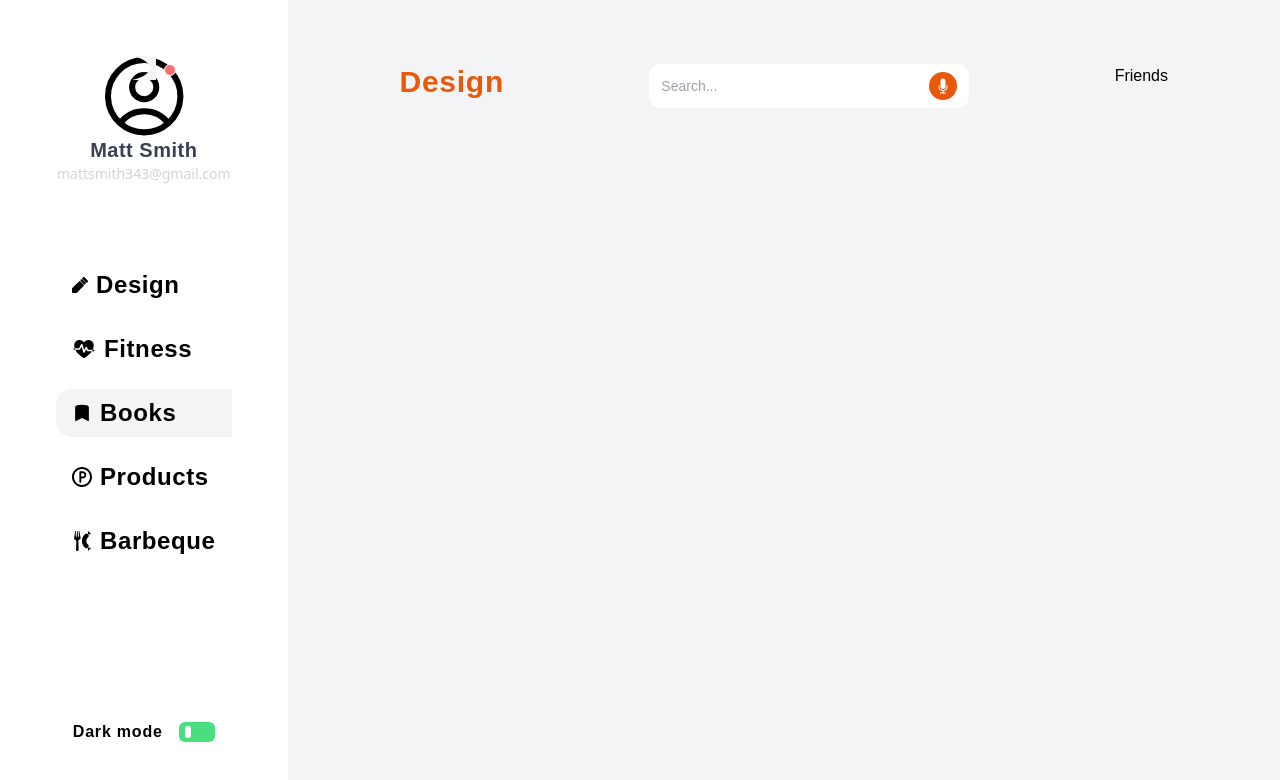
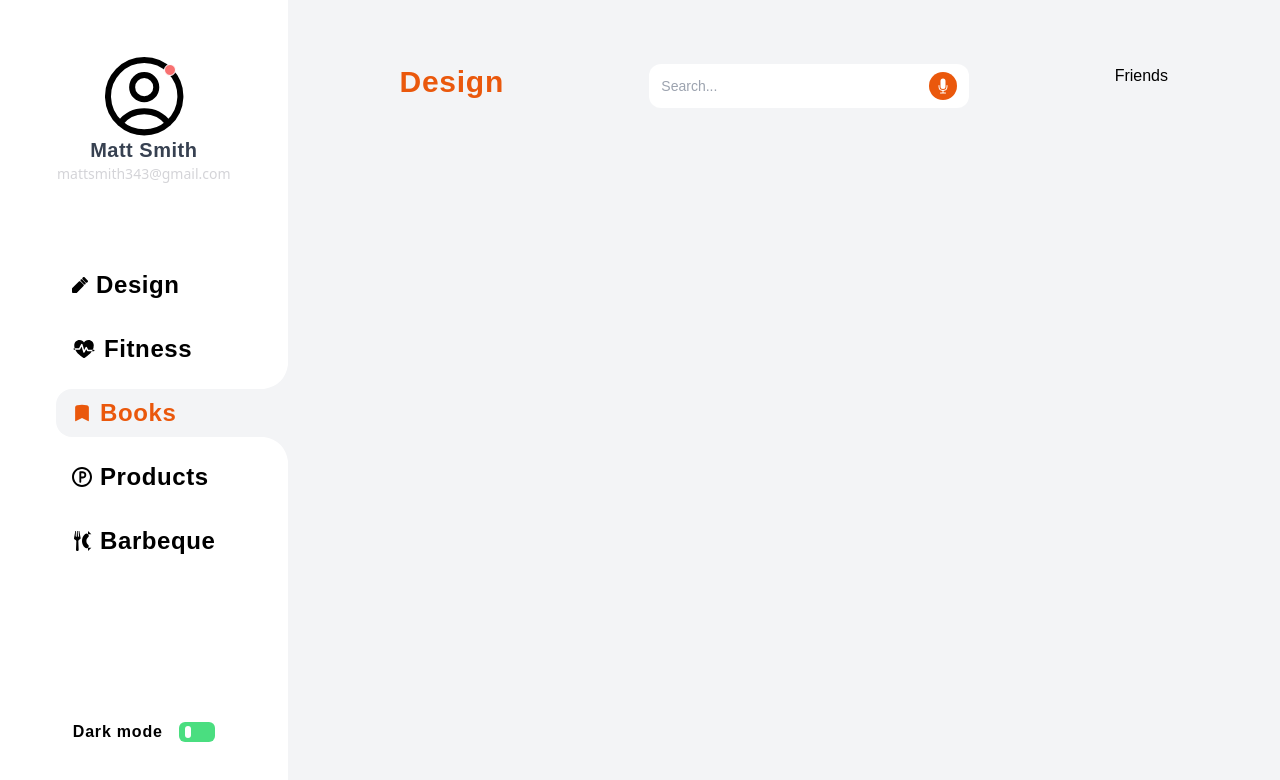
Before and after one commit to mguzm4n/react-templating-designs, a React (Vite) app in the folder profile_template/: page / in a window 1280 px wide. Shown: the top 780 px of the page. Built offline with nearby package versions, Linux system fonts and the light colour scheme; a web font is replaced by a local one.

Commit message:
add transition on tab active

```diff
--- a/profile_template/src/App.jsx
+++ b/profile_template/src/App.jsx
@@ -51,32 +51,34 @@ const MenuList = ({items, menuRef}) => {
   useEffect(() => {
     if(!currentItem) return;
 
+    const { left, top, bottom, height } = currentItem.getBoundingClientRect();
+    const menuCurrWidth = menuRef.current.getBoundingClientRect().right;
 
-    const menuCurrWidth = menuRef.current.getBoundingClientRect().right;
-    const itemCurrRight = currentItem.getBoundingClientRect().right;
+    const boxWidth = menuCurrWidth - left;
 
-    const boxHeight = currentItem.getBoundingClientRect().height;
-    const boxWidth = menuCurrWidth - itemCurrRight;
-
-    const currentTop = currentItem.getBoundingClientRect().top;
-    const currentBtm = currentItem.getBoundingClientRect().bottom;
+    const currentTop = top - decoratorSize;
     const currentLeft = menuCurrWidth - decoratorSize;
 
-    setTopDecoratorPositions({top: `${currentTop - decoratorSize}px`, left: `${currentLeft}px`});
-    setBtmDecoratorPositions({top: `${currentBtm}px`, left: `${currentLeft}px`});
+    setTopDecoratorPositions({ top: `${currentTop}px`, left: `${currentLeft}px` });
+    setBtmDecoratorPositions({ top: `${bottom}px`, left: `${currentLeft}px` });
     setBoxDecoratorStyles({
       width: `${boxWidth}px`,
-      height: `${boxHeight}px`,
-      top: `${currentTop}px`,
-      left: `${itemCurrRight}px`,
+      height: `${height}px`,
+      top: `${top}px`,
+      left: `${left}px`,
     });
 
   }, [currentItem]);
 
 
+  useEffect(() => {
+    setCurrentItem(refs.current[activeIdx]);
+  }, []);
+
+
   return (
     <>
-      <ul className="flex flex-col gap-4 my-auto">
+      <ul className="flex flex-col gap-4 my-auto z-20">
         {items.map((item, idx) => {
           return (
             <li
@@ -86,8 +88,11 @@ const MenuList = ({items, menuRef}) => {
               }}
               onClick={() => onActiveItemClick(refs.current[idx], idx)}
               className={`${
-                idx == activeIdx ? "bg-gray-100" : ""
-              } cursor-pointer flex flex-row gap-2 py-2 px-4 justify-start items-center rounded-l-2xl`}
+                ( idx == activeIdx )
+                ? 'text-orange-600'
+                : ''
+              }
+              cursor-pointer flex flex-row gap-2 py-2 px-4 justify-start items-center`}
             >
               {item.icon}
               <p className="font-bold text-2xl tracking-wide">{item.name}</p>
@@ -95,15 +100,15 @@ const MenuList = ({items, menuRef}) => {
           );
         })}
       </ul>
-      <div className="absolute w-6 h-6" style={ topDecoratorPositions }>
+      <div className="absolute w-6 h-6 transition-all ease-in-out duration-75" style={ topDecoratorPositions }>
         <svg className="fill-gray-100" viewBox="0 0 7 7"><path d="M 7 7 V 0 M 7 7 H 0 Q 6 6 7 0 Z"></path></svg>
       </div>
 
-      <div className="absolute w-6 h-6 -rotate-90" style={ btmDecoratorPositions }>
+      <div className="absolute w-6 h-6 -rotate-90 transition-all ease-in-out duration-75" style={ btmDecoratorPositions }>
         <svg className="fill-gray-100" viewBox="0 0 7 7"><path d="M 7 7 V 0 M 7 7 H 0 Q 6 6 7 0 Z"></path></svg>
       </div>
 
-      <div className="absolute bg-gray-100" style={ boxDecoratorStyles }></div>
+      <div className="z-10 absolute bg-gray-100 rounded-l-2xl transition-all ease-in-out duration-75" style={ boxDecoratorStyles }></div>
     </>
   );
 };
```
